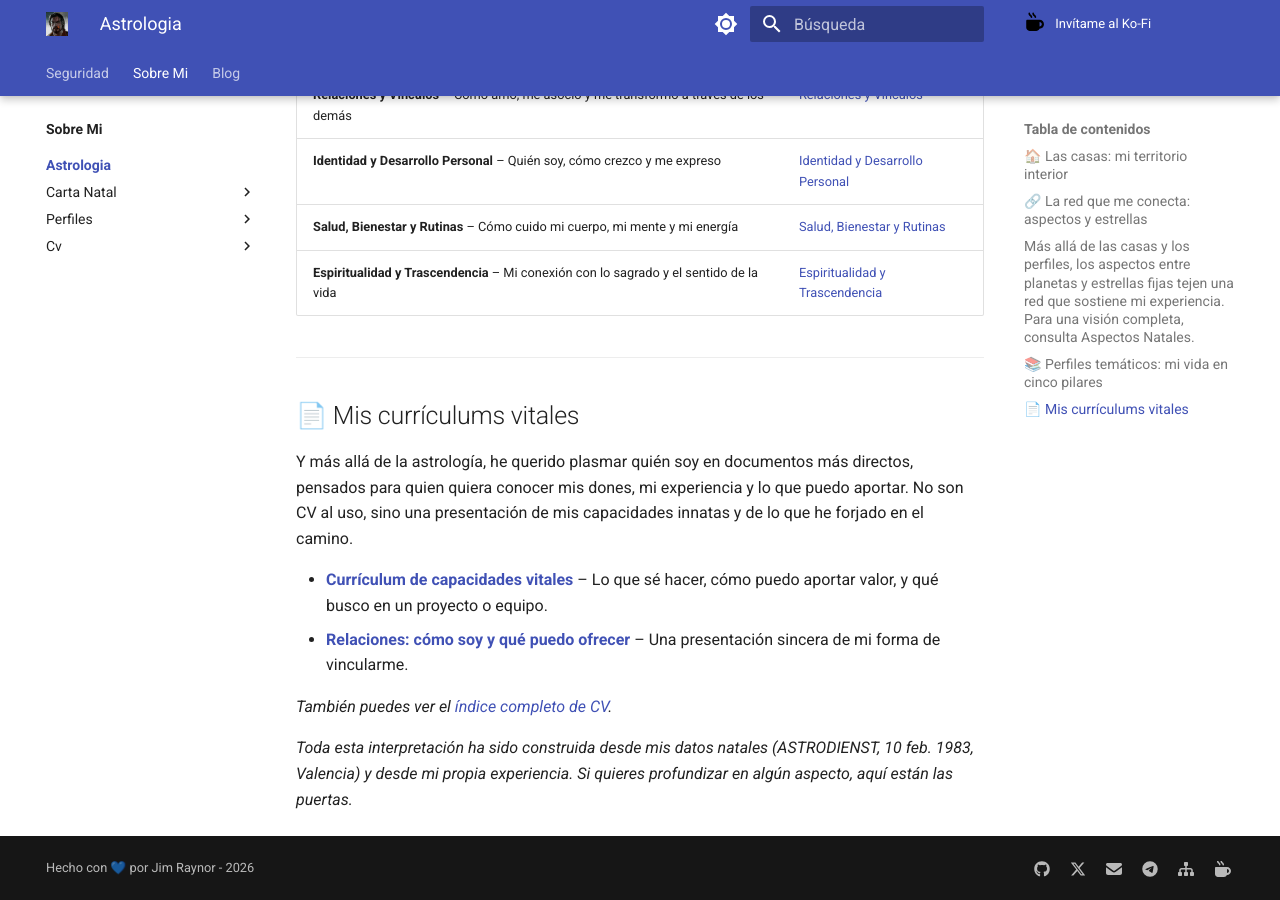
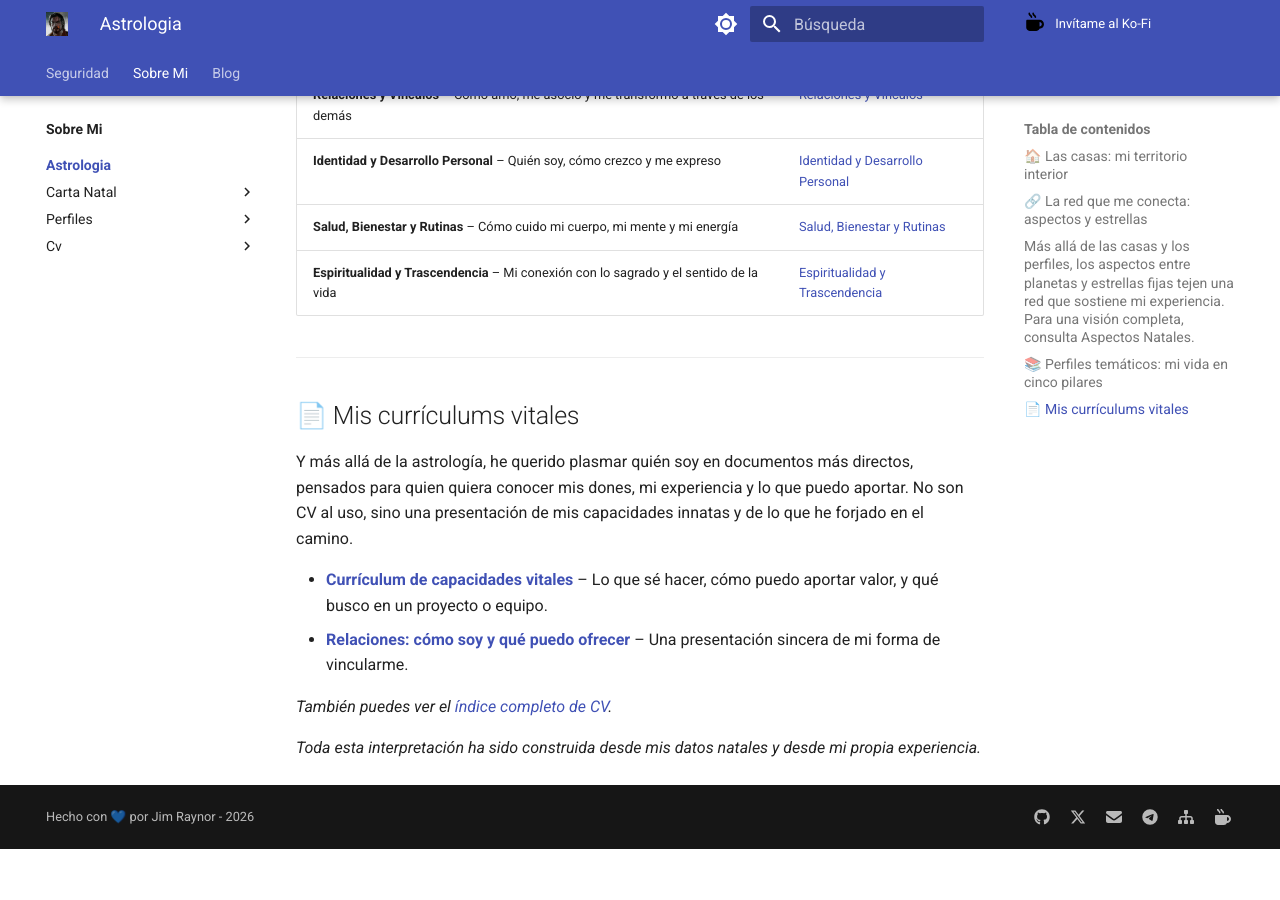
Before and after one commit to jimraynor88/blog, an MkDocs documentation site: the page built from docs/Sobre_Mi/Astrologia/index.md, in a window 1280 px wide and 900 px high, scrolled down 1452 px. Built offline with MkDocs 1.6.1 and Material for MkDocs 9.7.7, drawn with Linux system fonts in a browser that asks for light colours; after the commit the page ends 2301 px from its top, so only the background shows below that.

Commit message:
Update index.md

```diff
--- a/docs/Sobre_Mi/Astrologia/index.md
+++ b/docs/Sobre_Mi/Astrologia/index.md
@@ -50,4 +50,4 @@ Y más allá de la astrología, he querido plasmar quién soy en documentos más
 
 *También puedes ver el [índice completo de CV](cv/).*
 
-*Toda esta interpretación ha sido construida desde mis datos natales (ASTRODIENST, 10 feb. 1983, Valencia) y desde mi propia experiencia. Si quieres profundizar en algún aspecto, aquí están las puertas.*
+*Toda esta interpretación ha sido construida desde mis datos natales y desde mi propia experiencia.*
```
